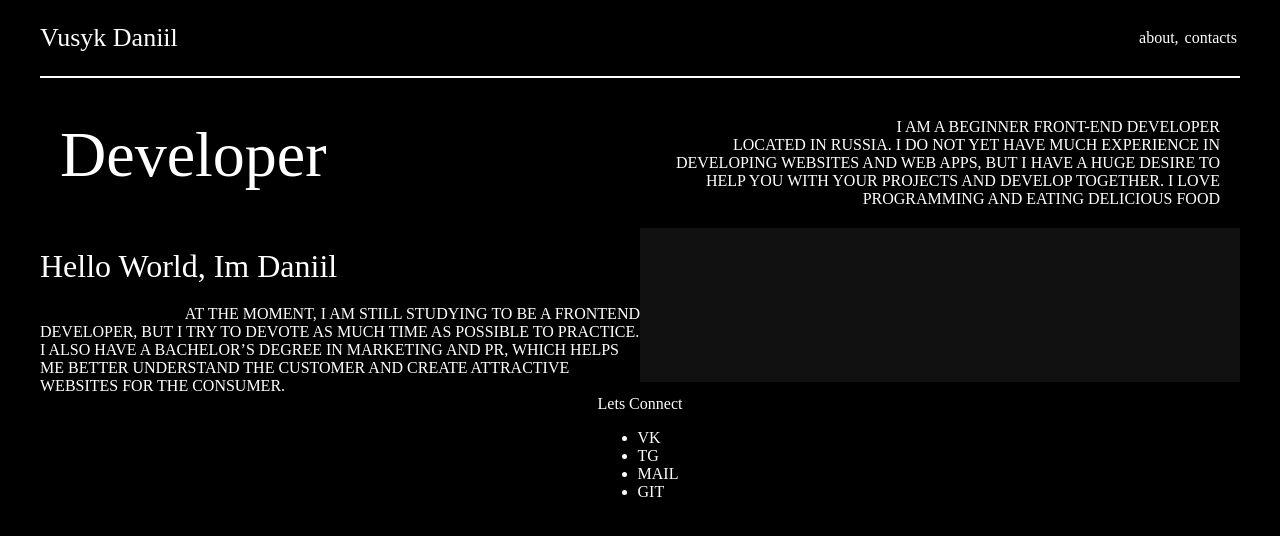
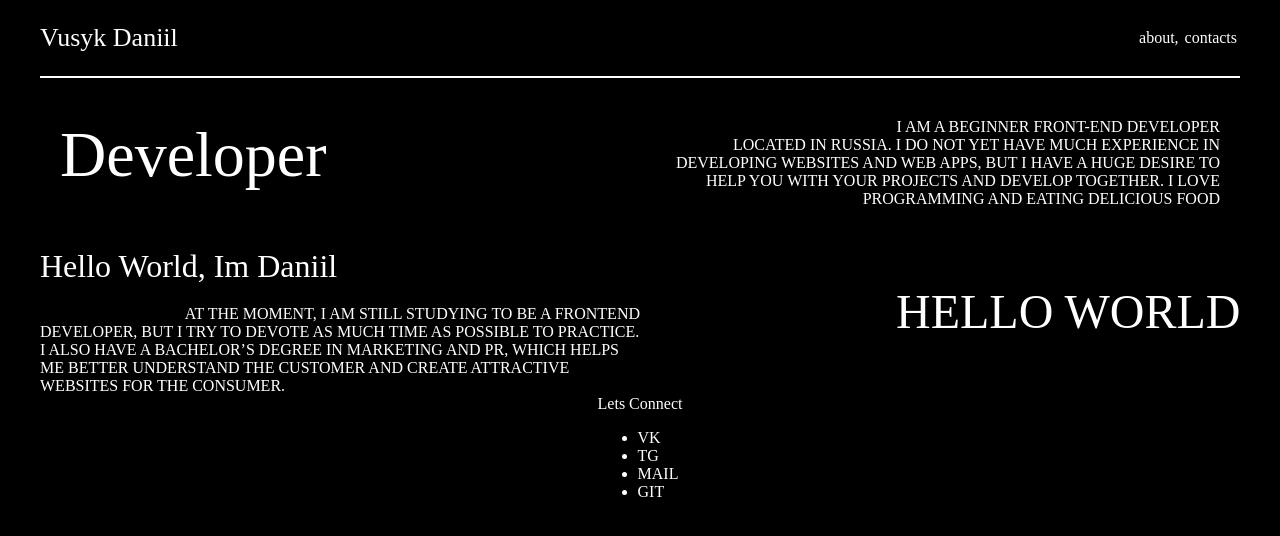
Before and after one commit to Chertopologov/visitCard, a plain HTML site: page pages/index.html in a window 1280 px wide. Drawn offline with Linux system fonts and the light colour scheme.

Commit message:
rotatig text

```diff
--- a/pages/index.html
+++ b/pages/index.html
@@ -46,10 +46,10 @@
                             <p>DEVELOPER, BUT I TRY TO DEVOTE AS MUCH TIME AS POSSIBLE TO PRACTICE. I ALSO HAVE A BACHELOR’S DEGREE IN MARKETING AND PR, WHICH HELPS ME BETTER UNDERSTAND THE CUSTOMER AND CREATE ATTRACTIVE WEBSITES FOR THE CONSUMER.</p>
                         </div>
                     </div>
-                    <div class="animated-img">
-                        <canvas id="animation">
-
-                        </canvas>
+                    <div class="rotating-container">
+                        <div class="rotating-text">
+                            HELLO WORLD
+                         </div>
                     </div>
                 </div>
             </div>
@@ -82,7 +82,6 @@
                 </div>
             </div>
         </div>
-        <script src="cnv.js"></script>
     </main>
 </body>
 </html>
--- a/pages/style.css
+++ b/pages/style.css
@@ -63,27 +63,6 @@ header {
                     padding: 3px;
                 }
 
-/* @media (max-width: 768px) {
-    header {
-      width: 100%;
-    }
-    .main-nav {
-        align-items: center;
-        padding: 10px;
-    }
-
-    .title {
-        margin-bottom: 10px;
-    }
-    .main-menu ul{
-        flex-direction: column;
-        margin: 0 auto;
-        padding: 0;
-    }
-    .main-menu ul li{
-        text-align: center;
-    }
-} */
 
 
 
@@ -92,11 +71,9 @@ header {
 /* MAIN */
 main {
     display: flex;
-    flex-direction: column;
     background-color: #000000;
     color: #fff;
     width: 1200px;
-    align-items: center;
     margin: 0 auto;
 
 }
@@ -119,7 +96,6 @@ main {
 /* PAGE_HEADER */
     .page-header {
         display: flex;
-        flex-direction: row;
         justify-content: space-between;
         width: 100%;
         padding: 20px;
@@ -214,18 +190,18 @@ main {
 /* PAGE MAIN CONTENT */
 .page-main-content {
     display: flex;
-    flex-direction: row;
 }
     .main-wrapper {
         display: flex;
-        flex-direction: row;
         justify-content: space-between;
-        align-items: flex-start;
+        perspective: 800px;
+        align-items: center;
     }
         .main-wrapper .text {
             padding-top: 20px;
             flex-direction: row;
             width: 50%;
+
         }
             .main-wrapper .h2 {
                 font-size: 32px;
@@ -234,12 +210,24 @@ main {
             }
             .main-wrapper p {
                 display: flex;
-
                 margin: 0;
                 justify-content: flex-end;
             }
-            .animated-img{
-                width: 50%;
-                overflow: hidden;
-                background: #111;
+            .rotating-container {
+                display: inline-block;
+                animation: rotateText 5s linear infinite;
+                transform-origin: center;
             }
+            .rotating-text{
+                font-size: 3em;
+                color: #ffffff;
+                white-space: nowrap;
+            }
+            @keyframes rotateText {
+                0% {
+                    transform: rotateY(0deg);
+                }
+                100% {
+                    transform: rotateY(-360deg);
+                }
+            }
```
Also changed, not shown: pages/cnv.js (added, +29 -0 lines).
